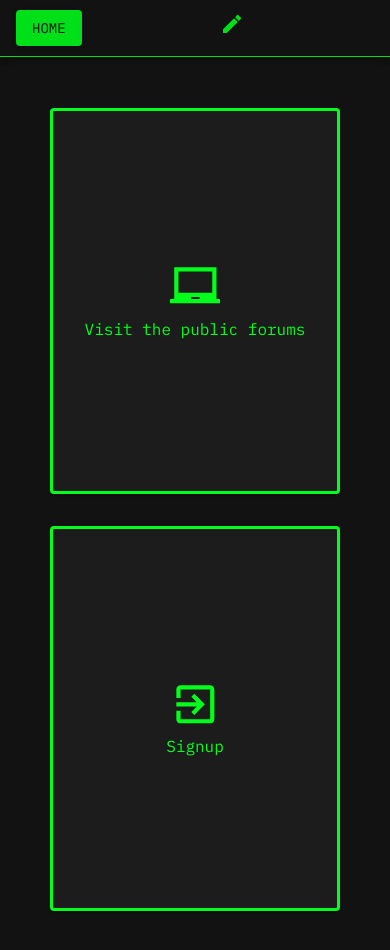
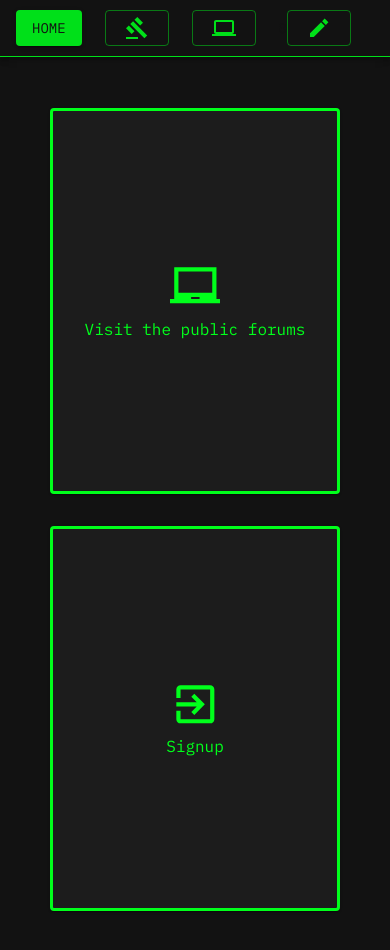
Before and after one commit to pwetherbee/cipherforums-backend, a React (Create React App) app in the folder client/: page / in a window 390 px wide. Shown: the top 950 px of the page. Built offline with nearby package versions, Linux system fonts and the light colour scheme; no server answers.

Commit message:
Added mobile icons

```diff
--- a/client/src/components/MenuAppBar.js
+++ b/client/src/components/MenuAppBar.js
@@ -17,6 +17,9 @@ import Button from "@material-ui/core/Button";
 import Link from "@material-ui/core/Link";
 import { Link as RouteLink } from "react-router-dom";
 import CreateSharpIcon from "@material-ui/icons/CreateSharp";
+import GavelSharpIcon from "@material-ui/icons/GavelSharp";
+import FlightTakeoffIcon from "@material-ui/icons/FlightTakeoff";
+import ComputerIcon from "@material-ui/icons/Computer";
 
 const useStyles = makeStyles((theme) => ({
   root: {
@@ -102,7 +105,6 @@ export default function MenuAppBar({ auth }) {
             {/* <RouteLink to="/jskdfjsd">click me</RouteLink> */}
           </Typography>
 
-          {mobile || (
           <Typography variant="h6" className={classes.title}>
             <Button
               variant={btnStyle}
@@ -110,11 +112,11 @@ export default function MenuAppBar({ auth }) {
               component={RouteLink}
               to="/public"
             >
-                Public Topics
+              {mobile || "Public Topics"}
+              {mobile && <GavelSharpIcon />}
             </Button>
           </Typography>
-          )}
-          {mobile || (
+
           <Typography variant="h6" className={classes.title}>
             <Button
               variant={btnStyle}
@@ -122,10 +124,10 @@ export default function MenuAppBar({ auth }) {
               component={RouteLink}
               to="/help"
             >
-                Help
+              {mobile || "Help"}
+              {mobile && <ComputerIcon />}
             </Button>
           </Typography>
-          )}
 
           {auth.ok && (
             <RouteLink
@@ -202,17 +204,15 @@ export default function MenuAppBar({ auth }) {
           )}
           {Boolean(auth.ok) || (
             <Typography variant="h6" className={classes.title}>
-              {mobile || (
               <Button
                 variant={btnStyle}
                 color="primary"
                 component={RouteLink}
                 to="/login"
               >
-                  Login / Signup
+                {mobile || "Login / Signup"}
+                {mobile && <CreateSharpIcon color="primary" />}
               </Button>
-              )}
-              {mobile && <CreateSharpIcon color="primary" />}
             </Typography>
           )}
           {/* <Typography variant="h6" className={classes.title}>
```
Lines whose indentation alone changed are shown as unchanged.
